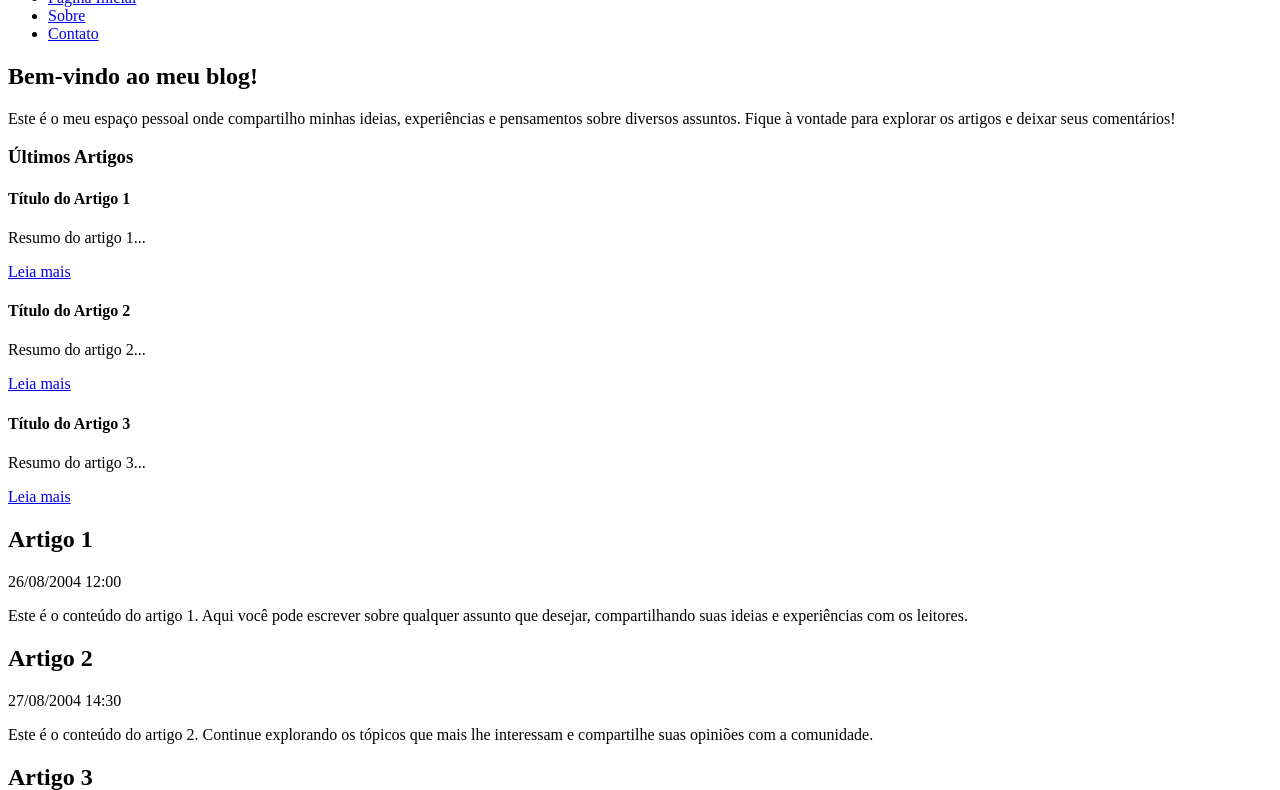
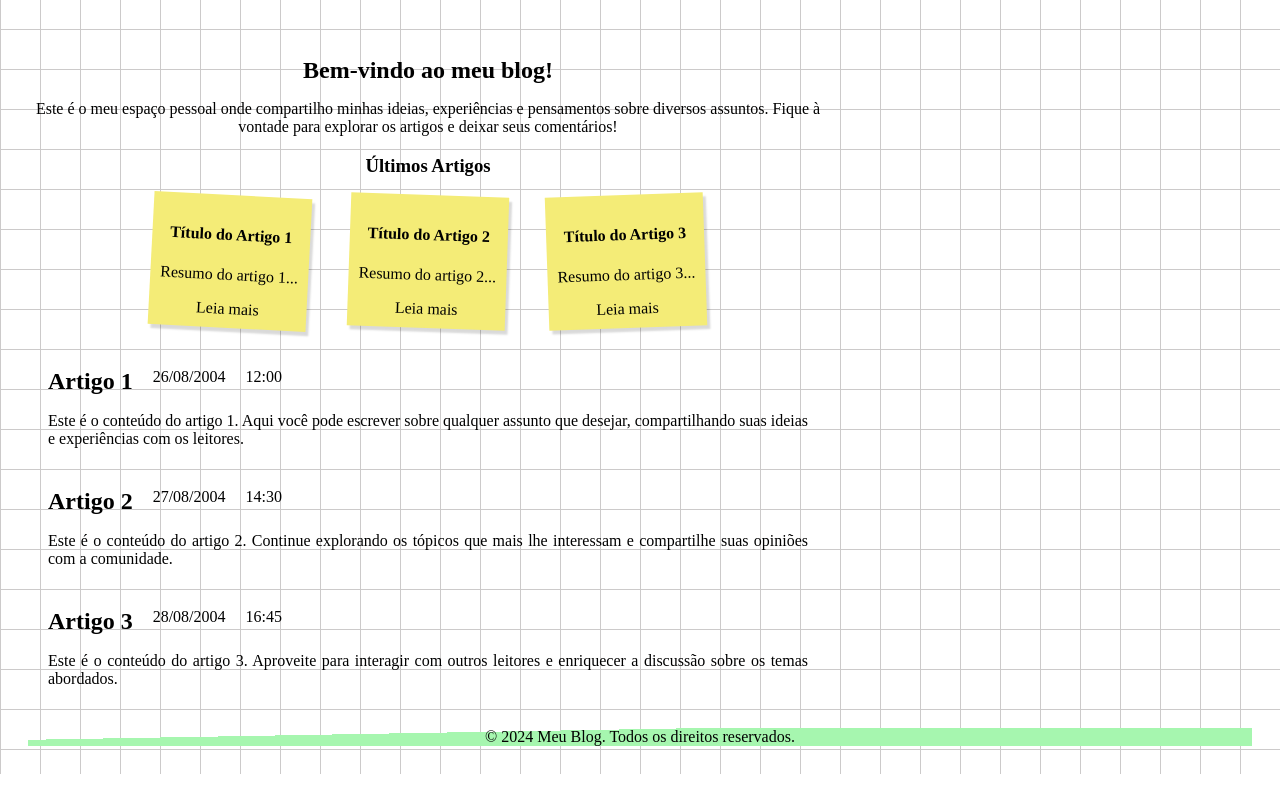
Before and after one commit to kaeliton09/Bit-a-Bit, a plain HTML site: page index.html in a window 1280 px wide. Shown: the part 91-881 px from the top of the page. Drawn offline with Linux system fonts and the light colour scheme.

Commit message:
feat: adiciona estilo base a página inicial

```diff
--- a/index.html
+++ b/index.html
@@ -4,10 +4,11 @@
     <meta charset="UTF-8">
     <meta name="viewport" content="width=device-width, initial-scale=1.0">
     <title>Meu Blog</title>
+    <link rel="stylesheet" href="style.css">
 </head>
 <body>
     <header>
-        <h1>Meu Blog</h1>
+        <h1>Bit a Bit</h1>
         <nav>
             <ul>
                 <li><a href="index.html">Página Inicial</a></li>
@@ -19,27 +20,33 @@
     <main>
         <h2>Bem-vindo ao meu blog!</h2>
         <p>Este é o meu espaço pessoal onde compartilho minhas ideias, experiências e pensamentos sobre diversos assuntos. Fique à vontade para explorar os artigos e deixar seus comentários!</p>
-        <section class="ultimos-artigos">
         <h3>Últimos Artigos</h3>
+        <section class="ultimosArtigos">
             <article>
+                <div class="postit1">
                     <h4>Título do Artigo 1</h4>
                     <p>Resumo do artigo 1...</p>
                     <a href="artigo1.html">Leia mais</a>
+                </div>
             </article>
             <article>
+                <div class="postit2">
                     <h4>Título do Artigo 2</h4>
                     <p>Resumo do artigo 2...</p>
                     <a href="artigo2.html">Leia mais</a>
+                </div>
             </article>
             <article>
+                <div class="postit3">
                     <h4>Título do Artigo 3</h4>
                     <p>Resumo do artigo 3...</p>
                     <a href="artigo3.html">Leia mais</a>
+                </div>
             </article>
         </section>
         <section class="artigos">
             <article> <!-- exemplo de post -->
-                <div class="title-artigo">
+                <div class="titleArtigo">
                     <h2>Artigo 1</h2>
                     <data value="26/08/2004">26/08/2004</data>
                     <time>12:00</time>
@@ -47,7 +54,7 @@
                 <p>Este é o conteúdo do artigo 1. Aqui você pode escrever sobre qualquer assunto que desejar, compartilhando suas ideias e experiências com os leitores.</p>
             </article>
             <article> <!-- exemplo de post -->
-                <div class="title-artigo">
+                <div class="titleArtigo">
                     <h2>Artigo 2</h2>
                     <data value="27/08/2004">27/08/2004</data>
                     <time>14:30</time>
@@ -55,7 +62,7 @@
                 <p>Este é o conteúdo do artigo 2. Continue explorando os tópicos que mais lhe interessam e compartilhe suas opiniões com a comunidade.</p>
             </article>
             <article> <!-- exemplo de post -->
-                <div class="title-artigo">
+                <div class="titleArtigo">
                     <h2>Artigo 3</h2>
                     <data value="28/08/2004">28/08/2004</data>
                     <time>16:45</time>
--- /dev/null
+++ b/style.css
@@ -0,0 +1,119 @@
+body {
+    background-color: #fffbb7
+Copiar;
+    background-image:
+        linear-gradient(to right, #cccaca 1px, transparent 1px),
+        linear-gradient(to bottom, #cccaca 1px, transparent 1px);
+    background-size: 40px 40px;
+}
+
+header {
+    display: flex;
+    justify-content: center;
+    align-items: baseline;
+}
+
+header h1 {
+    margin-right: 20px;
+    padding: 10px;
+    font-size: 2em;
+    color: #333;
+    background: linear-gradient(179deg, transparent 30%, #a6f6af 10%);
+}
+
+header nav ul {
+    margin-top: 10px;
+    list-style-type: none;
+    display: flex;
+}
+
+header nav ul li {
+    margin: 0 10px;
+    background: linear-gradient(179deg, transparent 30%, #a6f6af 10%);
+}
+
+header nav ul li a {
+    text-decoration: none;
+    color: #333;
+    padding: 5px 10px;
+    border-radius: 5px;
+}
+
+main {
+    max-width: 800px;
+    padding: 20px;
+    border-radius: 5px;
+    text-align: center;
+}
+
+main h2 {
+    font-size: 1.5em;
+    margin-bottom: 10px;
+}
+
+.ultimosArtigos {
+    display: flex;
+    align-items: center;
+    justify-content: center;
+}
+
+.postit1 {
+    padding: 10px;
+    background-color: #f4ec77;
+    transform: rotate(3deg);
+    box-shadow: 3px 4px 2px rgba(0, 0, 0, 0.15);
+}
+
+.postit2 {
+    margin: 0 40px;
+    padding: 10px;
+    background-color: #f4ec77;
+    transform: rotate(2deg);
+    box-shadow: 3px 4px 2px rgba(0, 0, 0, 0.15);
+}
+.postit3 {
+    padding: 10px;
+    background-color:#f4ec77;
+    transform: rotate(-2deg);
+    box-shadow: 3px 4px 2px rgba(0, 0, 0, 0.15);
+}
+.postit1 a, .postit2 a, .postit3 a {
+    text-decoration: none;
+    color: #000000;
+}
+
+.titleArtigo {
+    padding: 10px;
+    margin-bottom: -30px;
+    display: flex;
+    flex-direction: row;
+    align-items: center;
+}
+
+.titleArtigo data{
+    margin-top: 10px;
+    margin: 10px;
+    padding: 10px;
+}
+
+.artigos p {
+    padding: 10px;
+    text-align: justify;
+    margin-bottom: -40px;
+}
+
+.artigos article {
+    margin-bottom: 20px;
+    padding: 10px;
+}
+
+footer {
+    text-align: center;
+    padding: 20px;
+}
+
+footer p {
+    margin: 0;
+        background: linear-gradient(179deg, transparent 30%, #a6f6af 10%);
+
+}
```
Lines whose indentation alone changed are shown as unchanged.
